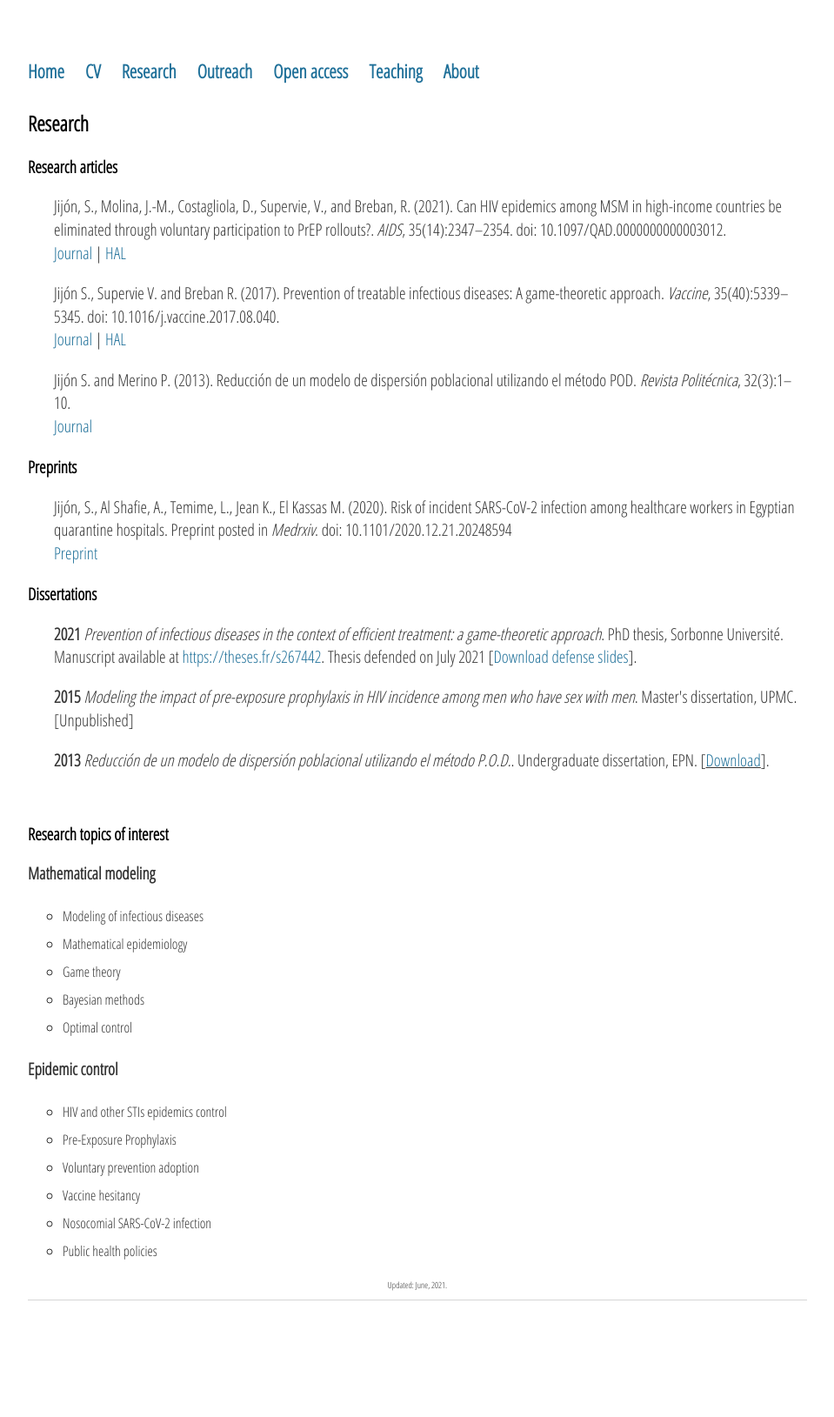
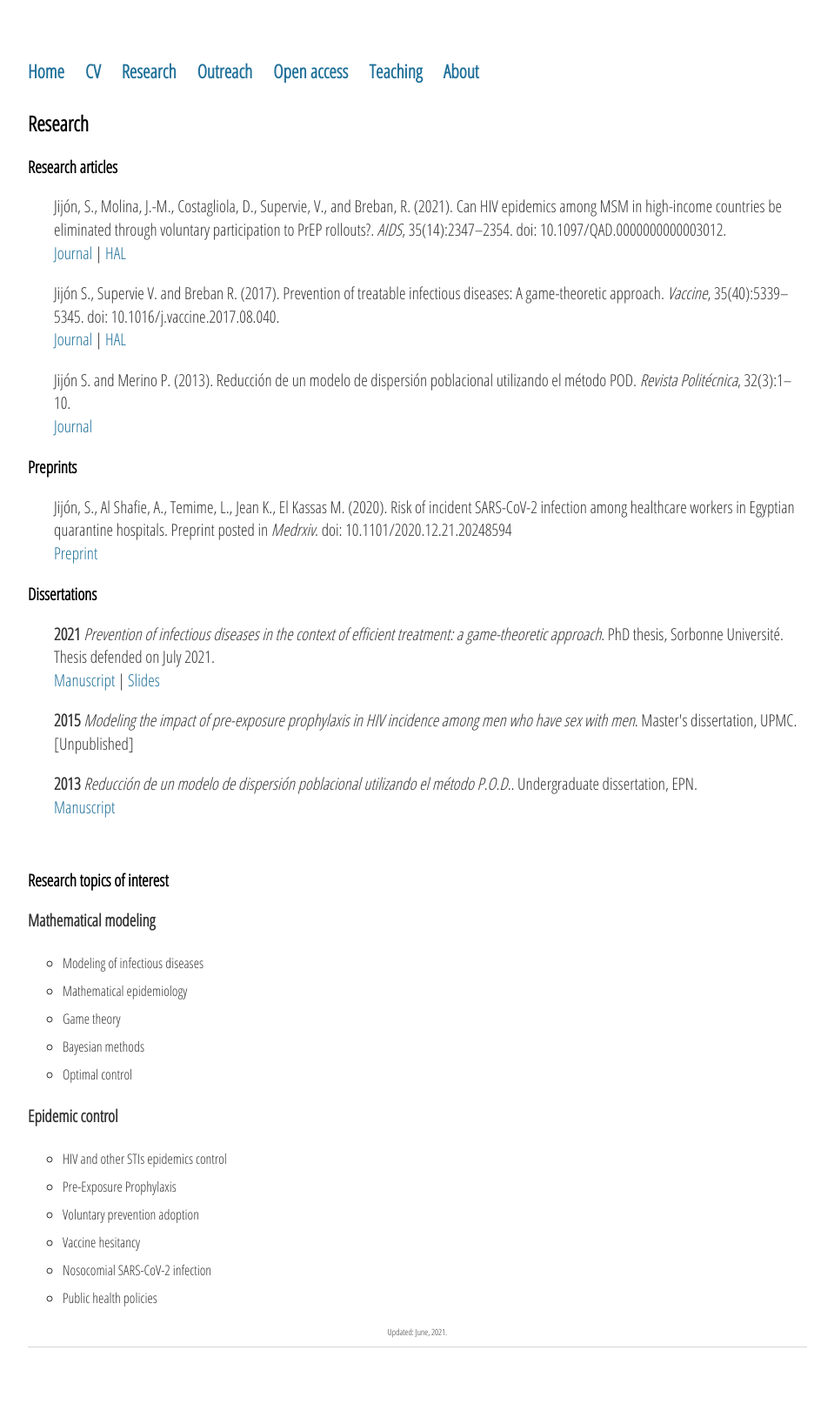
Before and after one commit to sjijon/sjijon.github.io, a Jekyll site: the page built from research.html, in a window 1280 px wide. Shown: the whole page at 87% size, without its empty margins (160-1119 px from the left). Built offline with Jekyll 4.4.1, drawn with Linux system fonts in a browser that asks for light colours; nearby versions of some CDN libraries; before the commit the page ends 1575 px from its top, so only the background shows below that.

Commit message:
Update link format

```diff
--- a/research.html
+++ b/research.html
@@ -37,9 +37,10 @@ title: Research
 	<p style="padding-left:30px;">
 		<strong>2021</strong> <em>Prevention of infectious diseases in the context
 			of efficient treatment: a game-theoretic approach</em>. PhD thesis,
-			Sorbonne Université. Manuscript available at
-			<a href="https://theses.fr/s267442" target= "_blank">https://theses.fr/s267442</a>.
-			Thesis defended on July 2021 [<a href="https://github.com/sjijon/sjijon.github.io/raw/master/documents/DiaposSoutenanceThese_Handout.pdf" target= "_blank">Download defense slides</a>].
+			Sorbonne Université. Thesis defended on July 2021.
+			<br>
+ 		 <a href="https://theses.fr/s267442" target="_blank">Manuscript</a> |
+ 		 <a href="https://github.com/sjijon/sjijon.github.io/raw/master/documents/DiaposSoutenanceThese_Handout.pdf" target="_blank">Slides</a>
 	</p>
 	<p style="padding-left:30px;">
 		<strong>2015</strong> <em>Modeling the impact of pre-exposure prophylaxis in HIV incidence among
@@ -47,8 +48,9 @@ title: Research
 	</p>
 	<p style="padding-left:30px;">
 		<strong>2013</strong> <em>Reducción de un modelo de dispersión poblacional utilizando el método P.O.D.</em>.
-		Undergraduate dissertation, EPN. [<u><a href="http://bibdigital.epn.edu.ec/handle/15000/5625?locale=en"
-		target="_blank">Download</a></u>].
+		Undergraduate dissertation, EPN.
+		<br>
+	 <a href="http://bibdigital.epn.edu.ec/handle/15000/5625?locale=en" target="_blank">Manuscript</a>
 	</p>
 
 </br>
```
